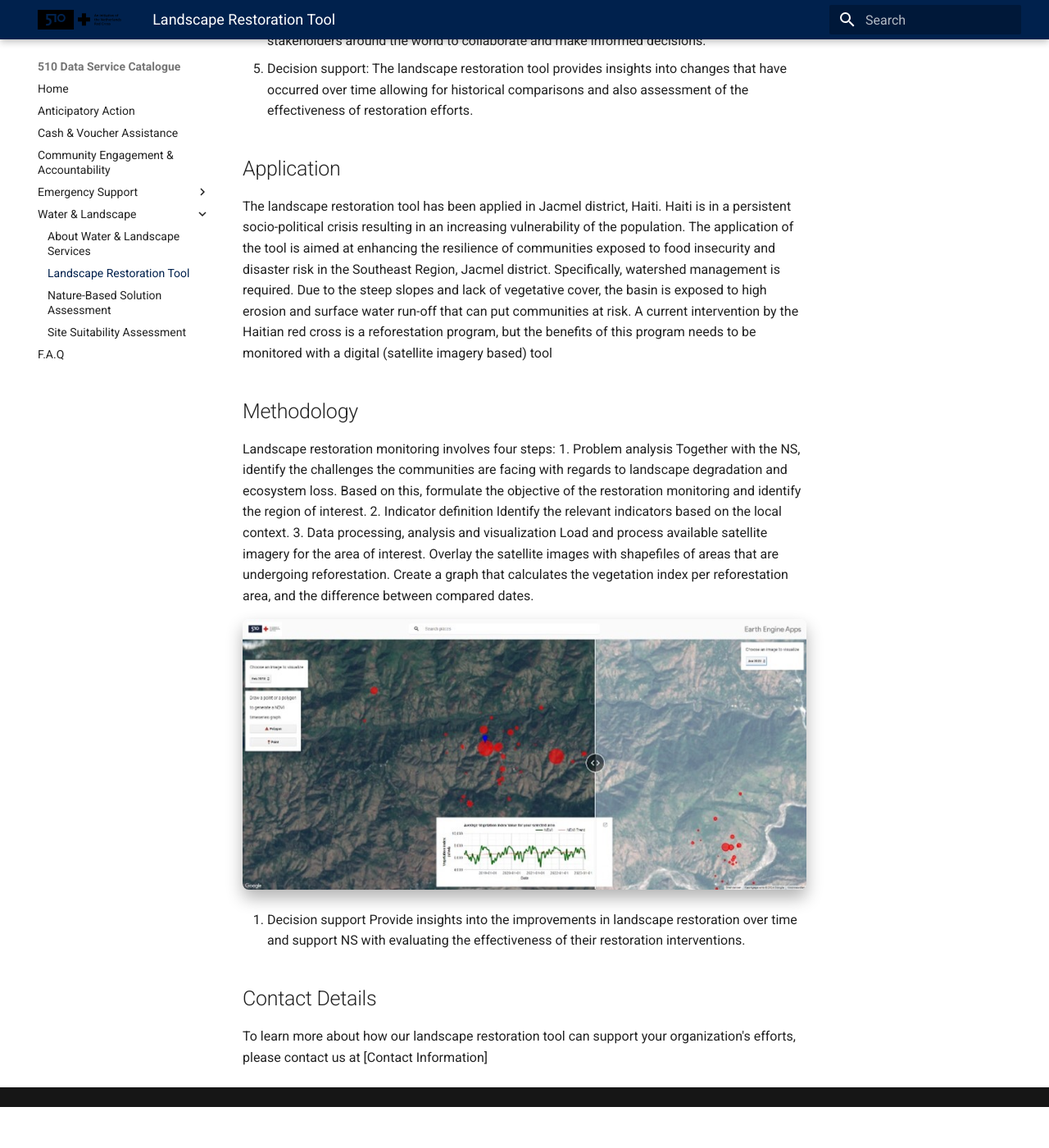
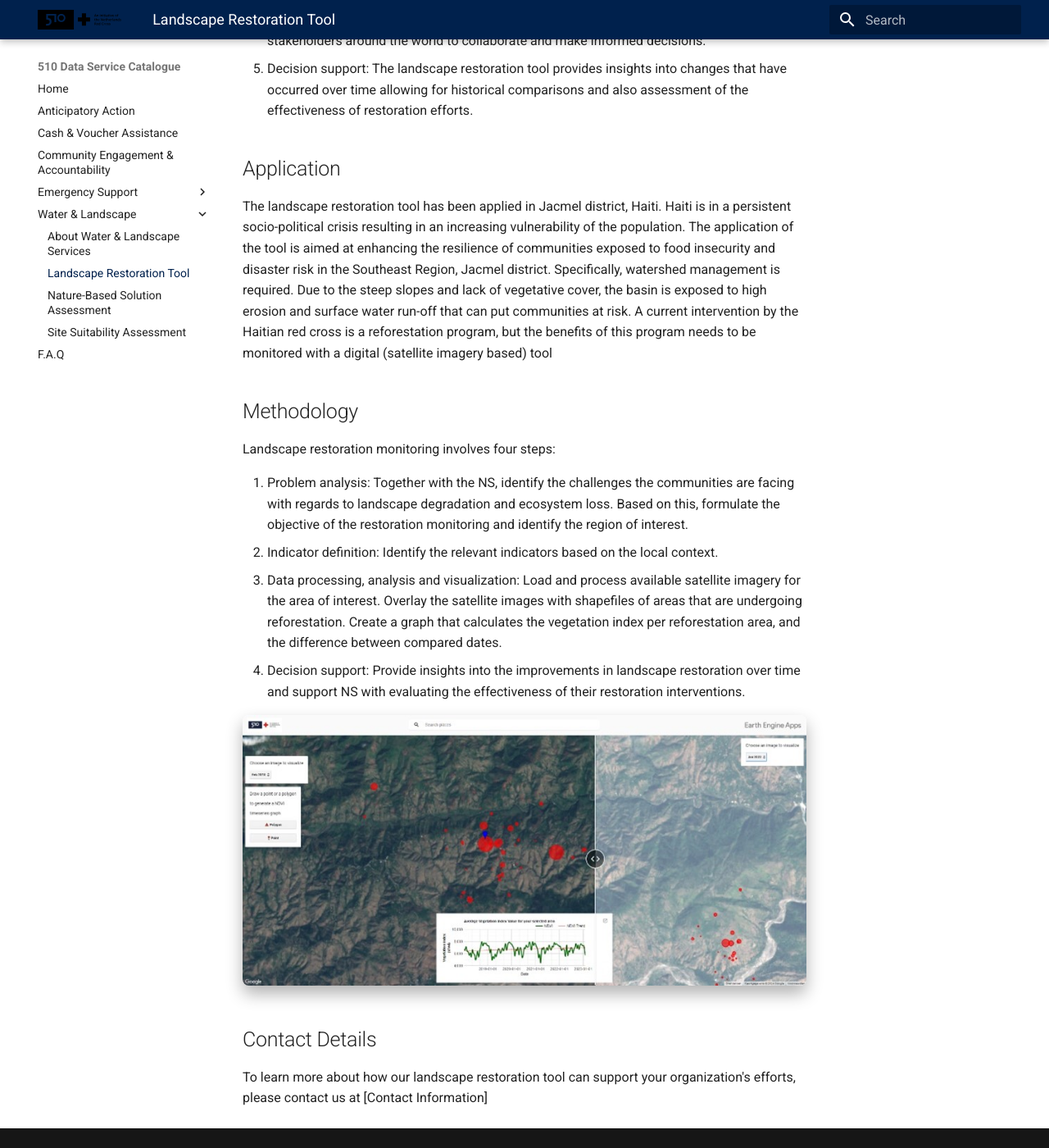
Before and after one commit to rodekruis/data-service-catalogue, an MkDocs documentation site: the page built from docs/wl/lrt.md, in a window 1280 px wide and 1400 px high, scrolled down 1989 px. Shown: the whole window at 82% size. Built offline with MkDocs 1.6.1 and Material for MkDocs 9.7.7, drawn with Linux system fonts in a browser that asks for light colours; plug-ins that fetch from the network failed and are left out; before the commit the page ends 3339 px from its top, so only the background shows below that; some of the changed lines change nothing that is shown.

Commit message:
Update lrt.md

```diff
--- a/docs/wl/lrt.md
+++ b/docs/wl/lrt.md
@@ -39,17 +39,13 @@
 
 ## Methodology
 Landscape restoration monitoring involves four steps:
-1. Problem analysis
-Together with the NS, identify the challenges the communities are facing with regards to landscape degradation and ecosystem loss.  Based on this, formulate the objective of the restoration monitoring and identify the region of interest.
-2. Indicator definition
-Identify the relevant indicators based on the local context.
-3. Data processing, analysis and visualization
-Load and process available satellite imagery for the area of interest. Overlay the satellite images with shapefiles of areas that are undergoing reforestation. Create a graph that calculates the vegetation index per reforestation area, and the difference between compared dates.
+
+1. Problem analysis: Together with the NS, identify the challenges the communities are facing with regards to landscape degradation and ecosystem loss.  Based on this, formulate the objective of the restoration monitoring and identify the region of interest.
+2. Indicator definition: Identify the relevant indicators based on the local context.
+3. Data processing, analysis and visualization: Load and process available satellite imagery for the area of interest. Overlay the satellite images with shapefiles of areas that are undergoing reforestation. Create a graph that calculates the vegetation index per reforestation area, and the difference between compared dates.
+4. Decision support: Provide insights into the improvements in landscape restoration over time and support NS with evaluating the effectiveness of their restoration interventions.
 
 ![alt text](https://github.com/rodekruis/data-service-catalogue/blob/main/docs/assets/img/lrt_method.jpg)
 
-5. Decision support
-Provide insights into the improvements in landscape restoration over time and support NS with evaluating the effectiveness of their restoration interventions.
-
 ## Contact Details
 To learn more about how our landscape restoration tool can support your organization's efforts, please contact us at [Contact Information]
```
